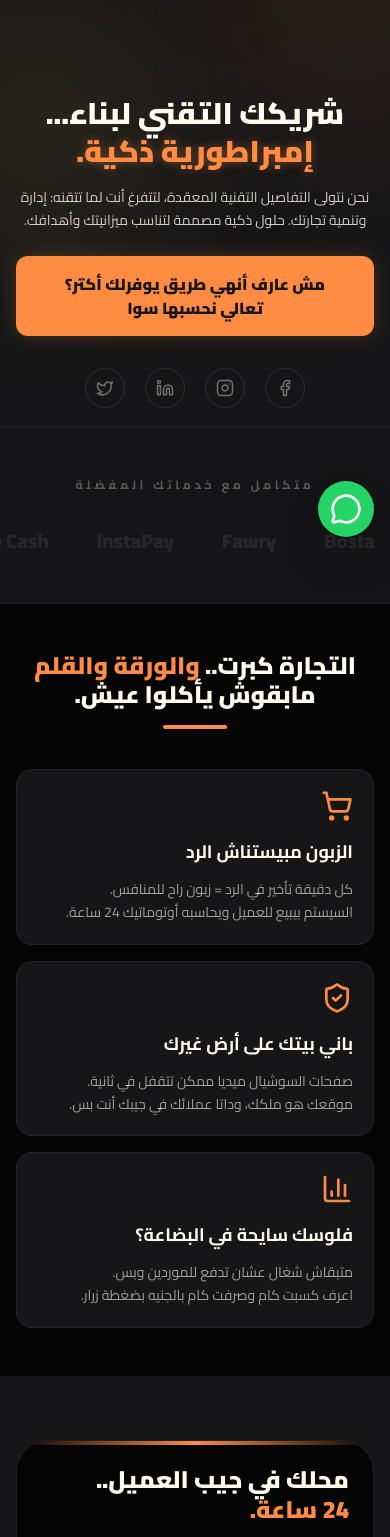
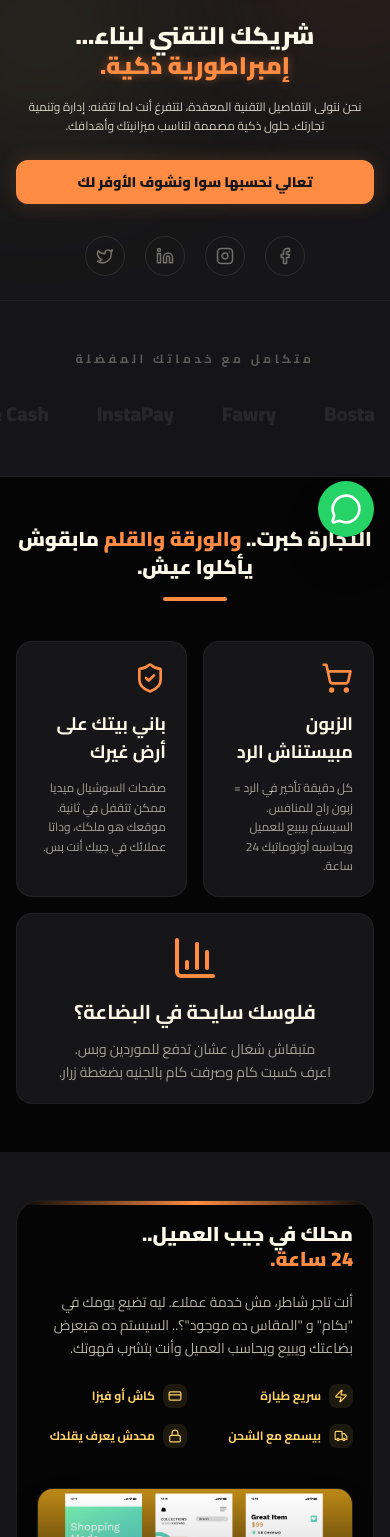
Before and after one commit to Koda-Solutions/Koda, a Next.js app: page / in a window 390 px wide. Shown: the part 291-1828 px from the top of the page. Built offline with nearby package versions, Linux system fonts and the light colour scheme.

Commit message:
Adding some features

```diff
--- a/src/components/CTA.tsx
+++ b/src/components/CTA.tsx
@@ -5,7 +5,7 @@ import { motion } from 'framer-motion';
 
 export default function CTA() {
   return (
-    <section className="py-16 lg:py-20 relative overflow-hidden">
+    <section className="py-12 lg:py-20 relative overflow-hidden">
       <div className="absolute inset-0 bg-primary/5" />
       <div className="container mx-auto px-6 relative z-10 text-center">
         <motion.div
@@ -14,7 +14,9 @@ export default function CTA() {
           viewport={{ once: true }}
           className="max-w-3xl mx-auto"
         >
-          <h2 className="font-black mb-8">مش عارف أنهي طريق يوفرلك أكتر؟</h2>
+          <h2 className="text-xl md:text-3xl font-black mb-6 lg:mb-8">
+            مش عارف أنهي طريق يوفرلك أكتر؟
+          </h2>
           <motion.button
             whileHover={{ scale: 1.02 }}
             whileTap={{ scale: 0.98 }}
@@ -27,11 +29,11 @@ export default function CTA() {
                 '_blank'
               );
             }}
-            className="bg-primary text-background text-base lg:text-lg font-black px-9 py-3.5 rounded-xl glow-orange hover:bg-secondary transition-all mb-6 cursor-pointer"
+            className="bg-primary text-background text-sm lg:text-lg font-black px-8 lg:px-9 py-3 lg:py-3.5 rounded-xl glow-orange hover:bg-secondary transition-all mb-6 cursor-pointer"
           >
             تعالي نحسبها سوا الآن
           </motion.button>
-          <p className="text-text/60 font-medium text-base">
+          <p className="text-text/60 font-medium text-sm lg:text-base">
             نحن نكشف لك الأرقام الحقيقية والعمولات الخفية لنضمن لك أعلى صافي
             ربح.
           </p>
--- a/src/components/Hero.tsx
+++ b/src/components/Hero.tsx
@@ -23,7 +23,7 @@ const socialLinks = [
 
 export default function Hero() {
   return (
-    <section className="relative min-h-[85vh] lg:min-h-[90vh] flex items-center pt-20 lg:pt-24 overflow-hidden">
+    <section className="relative min-h-[70vh] lg:min-h-[90vh] flex items-center pt-16 lg:pt-24 overflow-hidden">
       {/* Background Accents */}
       <div className="absolute top-1/4 -right-20 w-60 h-60 lg:w-80 lg:h-80 bg-primary/10 rounded-full blur-[80px] lg:blur-[100px]" />
       <div className="absolute bottom-1/4 -left-20 w-60 h-60 lg:w-80 lg:h-80 bg-secondary/10 rounded-full blur-[80px] lg:blur-[100px]" />
@@ -37,11 +37,11 @@ export default function Hero() {
           transition={{ duration: 0.6 }}
           className="text-center lg:text-right z-10 order-2 lg:order-1"
         >
-          <h1 className="text-3xl md:text-5xl lg:text-6xl font-black mb-4 lg:mb-6 leading-tight">
+          <h1 className="text-2xl md:text-5xl lg:text-6xl font-black mb-4 lg:mb-6 leading-tight">
             شريكك التقني لبناء... <br />
             <span className="text-primary glow-text">إمبراطورية ذكية.</span>
           </h1>
-          <p className="text-sm md:text-base lg:text-lg mb-6 lg:mb-10 max-w-lg mx-auto lg:ml-auto lg:mr-0 text-text/80 leading-relaxed">
+          <p className="text-xs md:text-base lg:text-lg mb-6 lg:mb-10 max-w-lg mx-auto lg:ml-auto lg:mr-0 text-text/80 leading-relaxed">
             نحن نتولى التفاصيل التقنية المعقدة، لتتفرغ أنت لما تتقنه: إدارة
             وتنمية تجارتك. حلول ذكية مصممة لتناسب ميزانيتك وأهدافك.
           </p>
@@ -59,9 +59,14 @@ export default function Hero() {
                   '_blank'
                 );
               }}
-              className="w-full sm:w-auto bg-primary text-background text-base lg:text-lg font-black px-8 py-4 rounded-xl glow-orange hover:bg-secondary transition-all cursor-pointer min-h-[48px]"
+              className="w-full sm:w-auto bg-primary text-background text-sm lg:text-lg font-black px-6 lg:px-8 py-3 lg:py-4 rounded-xl glow-orange hover:bg-secondary transition-all cursor-pointer min-h-[44px] lg:min-h-[48px]"
             >
-              مش عارف أنهي طريق يوفرلك أكتر؟ تعالي نحسبها سوا
+              <span className="hidden sm:inline">
+                مش عارف أنهي طريق يوفرلك أكتر؟ تعالي نحسبها سوا
+              </span>
+              <span className="sm:hidden">
+                تعالي نحسبها سوا ونشوف الأوفر لك
+              </span>
             </motion.button>
 
             {/* Social Links */}
@@ -87,7 +92,7 @@ export default function Hero() {
           whileInView={{ opacity: 1, scale: 1 }}
           viewport={{ once: true }}
           transition={{ duration: 0.6 }}
-          className="relative h-64 md:h-80 lg:h-auto aspect-square flex items-center justify-center order-1 lg:order-2"
+          className="relative h-48 md:h-80 lg:h-auto aspect-square flex items-center justify-center order-1 lg:order-2"
         >
           <div className="absolute inset-0 bg-gradient-to-b from-primary/15 to-transparent rounded-full blur-3xl opacity-40" />
 
--- a/src/components/PainPoints.tsx
+++ b/src/components/PainPoints.tsx
@@ -6,18 +6,18 @@ import { ShoppingCart, ShieldCheck, BarChart3 } from 'lucide-react';
 
 const points = [
   {
-    icon: <ShoppingCart className="w-8 h-8 text-primary" />,
+    icon: <ShoppingCart className="w-full h-full" />,
     title: 'الزبون مبيستناش الرد',
     desc: (
       <>
         كل دقيقة تأخير في الرد = زبون راح للمنافس.
-        <br className="mb-2 block" /> {/* سطر جديد مع مسافة صغيرة */}
+        <br className="mb-2 block" />
         السيستم بيبيع للعميل ويحاسبه أوتوماتيك 24 ساعة.
       </>
     ),
   },
   {
-    icon: <ShieldCheck className="w-8 h-8 text-primary" />,
+    icon: <ShieldCheck className="w-full h-full" />,
     title: 'باني بيتك على أرض غيرك',
     desc: (
       <>
@@ -28,7 +28,7 @@ const points = [
     ),
   },
   {
-    icon: <BarChart3 className="w-8 h-8 text-primary" />,
+    icon: <BarChart3 className="w-full h-full" />,
     title: 'فلوسك سايحة في البضاعة؟',
     desc: (
       <>
@@ -45,14 +45,14 @@ export default function PainPoints() {
     <section className="py-12 lg:py-16 bg-card relative overflow-hidden">
       <div className="container mx-auto px-6">
         <div className="text-center mb-10">
-          <h2 className="font-black mb-4">
+          <h2 className="text-xl md:text-3xl font-black mb-4">
             التجارة كبرت.. <span className="text-primary">والورقة والقلم</span>{' '}
             مابقوش يأكلوا عيش.
           </h2>
           <div className="w-16 h-1 bg-primary mx-auto rounded-full" />
         </div>
 
-        <div className="grid md:grid-cols-3 gap-4 lg:gap-6">
+        <div className="grid grid-cols-2 lg:grid-cols-2 gap-4 lg:gap-8">
           {points.map((point, index) => (
             <motion.div
               key={index}
@@ -61,13 +61,35 @@ export default function PainPoints() {
               viewport={{ once: true }}
               transition={{ delay: index * 0.1 }}
               whileHover={{ y: -5, borderColor: 'rgba(255, 140, 66, 0.3)' }}
-              className="p-5 lg:p-6 rounded-2xl bg-background border border-white/5 transition-all duration-300 group"
+              className={`p-5 lg:p-8 rounded-2xl bg-background border border-white/5 transition-all duration-300 group ${
+                index === 2
+                  ? 'col-span-2 md:col-span-2 flex flex-col items-center text-center max-w-md mx-auto w-full'
+                  : ''
+              }`}
             >
-              <div className="mb-4 group-hover:scale-105 transition-transform duration-300">
+              <div
+                className={`mb-4 group-hover:scale-105 transition-transform duration-300 text-primary ${
+                  index === 2
+                    ? 'w-12 h-12 lg:w-16 lg:h-16'
+                    : 'w-8 h-8 lg:w-10 lg:h-10'
+                }`}
+              >
                 {point.icon}
               </div>
-              <h3 className="text-lg font-bold mb-3">{point.title}</h3>
-              <p className="text-text/60 text-sm leading-relaxed">
+              <h3
+                className={`font-bold mb-3 ${
+                  index === 2 ? 'text-xl lg:text-2xl' : 'text-lg lg:text-xl'
+                }`}
+              >
+                {point.title}
+              </h3>
+              <p
+                className={`text-text/60 leading-relaxed ${
+                  index === 2
+                    ? 'text-sm lg:text-base max-w-md'
+                    : 'text-xs lg:text-sm'
+                }`}
+              >
                 {point.desc}
               </p>
             </motion.div>
--- a/src/components/Solution.tsx
+++ b/src/components/Solution.tsx
@@ -1,31 +1,32 @@
 'use client';
 
+import React from 'react';
 import Image from 'next/image';
 import { Zap, CreditCard, Truck, Lock } from 'lucide-react';
 
 const features = [
-  { icon: <Zap size={18} />, text: 'سريع طيارة' },
-  { icon: <CreditCard size={18} />, text: 'كاش أو فيزا' },
-  { icon: <Truck size={18} />, text: 'بيسمع مع الشحن' },
-  { icon: <Lock size={18} />, text: 'محدش يعرف يقلدك' },
+  { icon: <Zap className="w-full h-full" />, text: 'سريع طيارة' },
+  { icon: <CreditCard className="w-full h-full" />, text: 'كاش أو فيزا' },
+  { icon: <Truck className="w-full h-full" />, text: 'بيسمع مع الشحن' },
+  { icon: <Lock className="w-full h-full" />, text: 'محدش يعرف يقلدك' },
 ];
 
 export default function Solution() {
   return (
-    <section className="py-16 lg:py-20 relative">
+    <section className="py-12 lg:py-20 relative">
       <div className="container mx-auto px-6">
-        <div className="max-w-4xl mx-auto bg-card border border-white/10 rounded-[32px] p-6 lg:p-10 relative overflow-hidden">
+        <div className="max-w-4xl mx-auto bg-card border border-white/10 rounded-[24px] lg:rounded-[32px] p-5 lg:p-10 relative overflow-hidden">
           {/* Top Border Gradient */}
           <div className="absolute top-0 left-0 w-full h-1 bg-gradient-to-r from-transparent via-primary to-transparent" />
 
           <div className="grid lg:grid-cols-2 gap-10 items-center">
             {/* Text Content */}
             <div>
-              <h2 className="font-black mb-5 leading-tight">
+              <h2 className="text-xl md:text-3xl font-black mb-5 leading-tight">
                 محلك في جيب العميل.. <br />
                 <span className="text-primary">24 ساعة.</span>
               </h2>
-              <p className="mb-8">
+              <p className="text-sm lg:text-base mb-6 lg:mb-8">
                 أنت تاجر شاطر، مش خدمة عملاء. ليه تضيع يومك في &quot;بكام&quot;
                 و &quot;المقاس ده موجود&quot;؟.. السيستم ده هيعرض بضاعتك ويبيع
                 ويحاسب العميل وأنت بتشرب قهوتك.
@@ -35,10 +36,12 @@ export default function Solution() {
                 {features.map((f, i) => (
                   <div
                     key={i}
-                    className="flex items-center gap-3 text-secondary font-bold text-sm lg:text-base"
+                    className="flex items-center gap-2 lg:gap-3 text-secondary font-bold text-xs lg:text-base"
                   >
-                    <div className="w-8 h-8 rounded-lg bg-secondary/10 flex items-center justify-center shrink-0">
-                      {f.icon}
+                    <div className="w-6 h-6 lg:w-8 lg:h-8 rounded-lg bg-secondary/10 flex items-center justify-center shrink-0">
+                      <div className="w-3.5 h-3.5 lg:w-[18px] lg:h-[18px]">
+                        {f.icon}
+                      </div>
                     </div>
                     {f.text}
                   </div>
```
Also changed, not shown: src/components/FAQ.tsx (+17 -9 lines), src/components/GuidanceSection.tsx (+15 -13 lines), src/components/ServicesEcosystem.tsx (+12 -12 lines), src/components/SmartTransparency.tsx (+15 -13 lines), src/components/TrustStats.tsx (+14 -12 lines).
